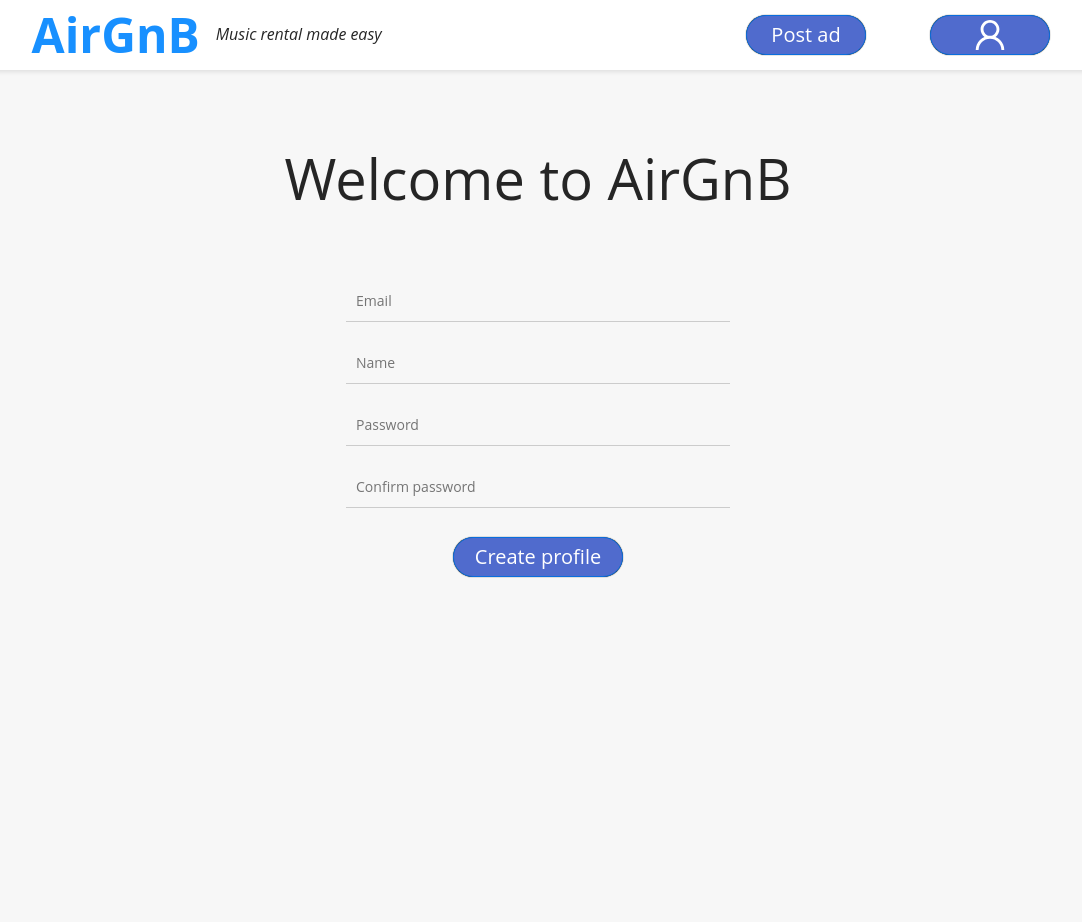
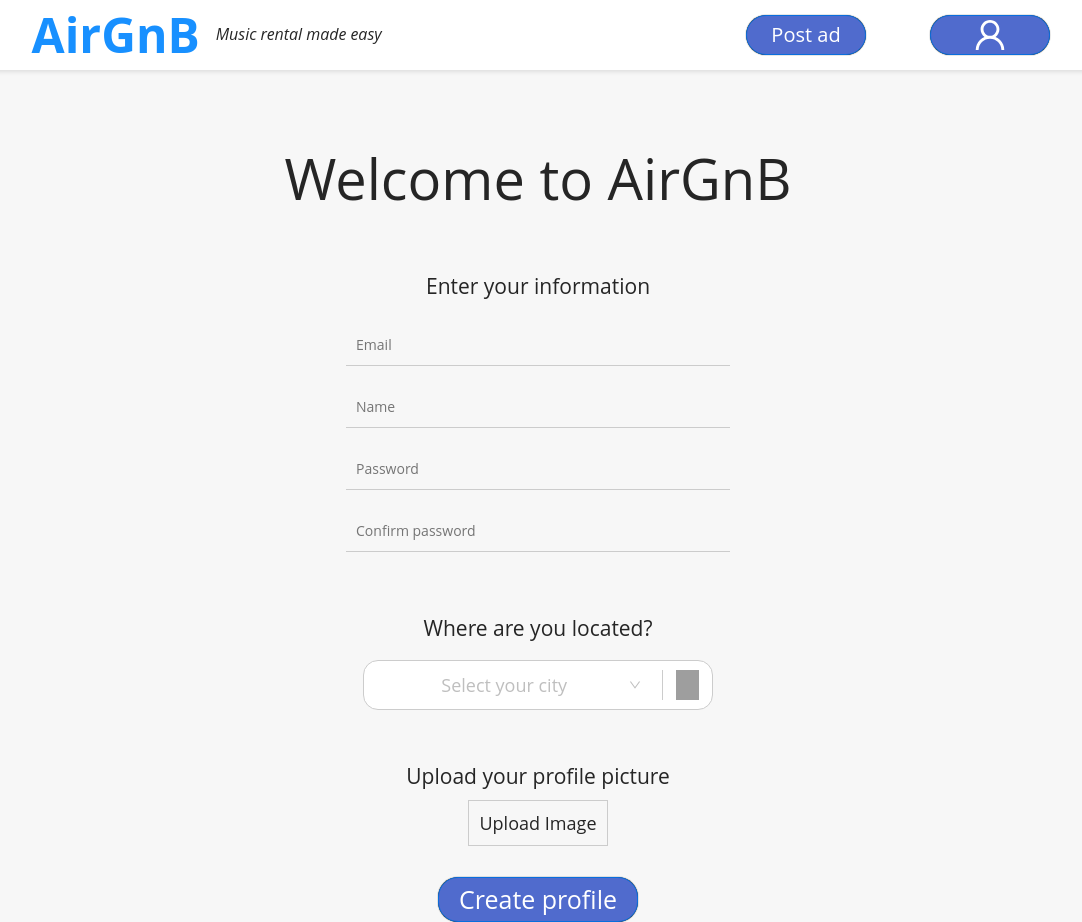
Before and after one commit to leo-dao/AirGnB, a React (Create React App) app in the folder root/frontend/: page /register in a window 1280 px wide. Shown: the whole page, without its empty margins (102-1184 px from the left). Before the commit the page ends 800 px from the top, so only its background shows below. Built offline with nearby package versions, Linux system fonts and the light colour scheme; no server answers; grey boxes are pictures that could not be loaded.

Commit message:
Added location/avatar pic for user registration

```diff
--- a/root/frontend/src/components/Molecules/Register/index.tsx
+++ b/root/frontend/src/components/Molecules/Register/index.tsx
@@ -3,7 +3,9 @@ import Input from "../../Atoms/Input";
 import Button from "../../Atoms/Button";
 import styled from "styled-components";
 import Login from "../Login";
+import LocationFilter from "../LocationFilter";
 import { v4 as uuid } from 'uuid';
+import FileSubmit from "../FileSubmit"
 const axios = require('axios').default;
 
 const Form = styled.form`
@@ -12,23 +14,67 @@ const Form = styled.form`
     align-items: center;
     justify-content: center;
     width: 30%;
+    gap: 50px;
 `;
 
-const ButtonContainer = styled.div`
+const Container = styled.div`
     display: flex;
+    flex-direction: column;
+    align-items: center;
     width: 100%;
-    flex-direction: row;
-    justify-content: center;
-    margin-top: 5%;
-`;
+`
+
+const ContainerLocation = styled.div`
+    display: flex;
+    flex-direction: column;
+    align-items: center;
+    gap: 5px;
+    width: 100%;
+`
+
+const ContainerAvatar = styled.div`
+    text-align: center;
+    display: flex;
+    flex-direction: column;
+    align-items: center;
+    gap: 5px;
+    width: 100%;
+    margin-bottom: -30px;
+`
 
 const Register = () => {
+
+    // LOCATION DATA
+    const [data, setData] = React.useState<any[]>([]);
+    React.useEffect(() => {
+        axios.get('https://pkgstore.datahub.io/core/world-cities/world-cities_json/data/5b3dd46ad10990bca47b04b4739a02ba/world-cities_json.json')
+            .then((res: { data: React.SetStateAction<any[]>; }) => {
+                setData(res.data);
+            })
+    }, [])
+
+    const onSelect = (value: string) => {
+        updateFormData({
+            ...formData,
+            location: value
+        })
+    }
+
+    const [file, setFile] = React.useState<File>();
+    const onSetFile = (e: any) => {
+        setFile(e.target.files[0]);
+        updateFormData({
+            ...formData,
+            avatar: e.target.files[0],
+        })
+    }
 
     const initialState = {
         name: '',
         email: '',
         location: '',
         password: '',
+        avatar: null,
         id: uuid(),
     }
 
@@ -48,17 +94,34 @@ const Register = () => {
 
     const register = (
         <Form onSubmit={createAccount}>
-            <Input placeholder={"Email"} type={"email"} onChange={handleChange} required />
-            <Input placeholder={"Name"} type={"text"} onChange={handleChange} required />
-            <Input placeholder={"Password"} type={"password"} onChange={handleChange} required />
-            <Input placeholder={"Confirm password"} type={"password"} required />
-            <ButtonContainer>
-                <Button
-                    text={"Create profile"}
-                    width={'170px'}
-                    type={'submit'}
+            <Container>
+                <h2>Enter your information</h2>
+                <Input placeholder={"Email"} type={"email"} onChange={handleChange} required />
+                <Input placeholder={"Name"} type={"text"} onChange={handleChange} required />
+                <Input placeholder={"Password"} type={"password"} onChange={handleChange} required />
+                <Input placeholder={"Confirm password"} type={"password"} required />
+            </Container>
+            <ContainerLocation>
+                <h2>Where are you located?</h2>
+                <LocationFilter
+                    data={data}
+                    onSelect={onSelect}
                 />
-            </ButtonContainer>
+            </ContainerLocation>
+            <ContainerAvatar>
+                <h2>Upload your profile picture</h2>
+                <FileSubmit
+                    onChange={onSetFile}
+                    fileNames={file?.name ? [file?.name] : []}
+                />
+            </ContainerAvatar>
+            <Button
+                text="Create profile"
+                width='200px'
+                height='45px'
+                fontSize="25px"
+                type='submit'
+            />
         </Form>
     )
 
```
Also changed, not shown: 2 other files (tests, documents, lock files or other folders).
